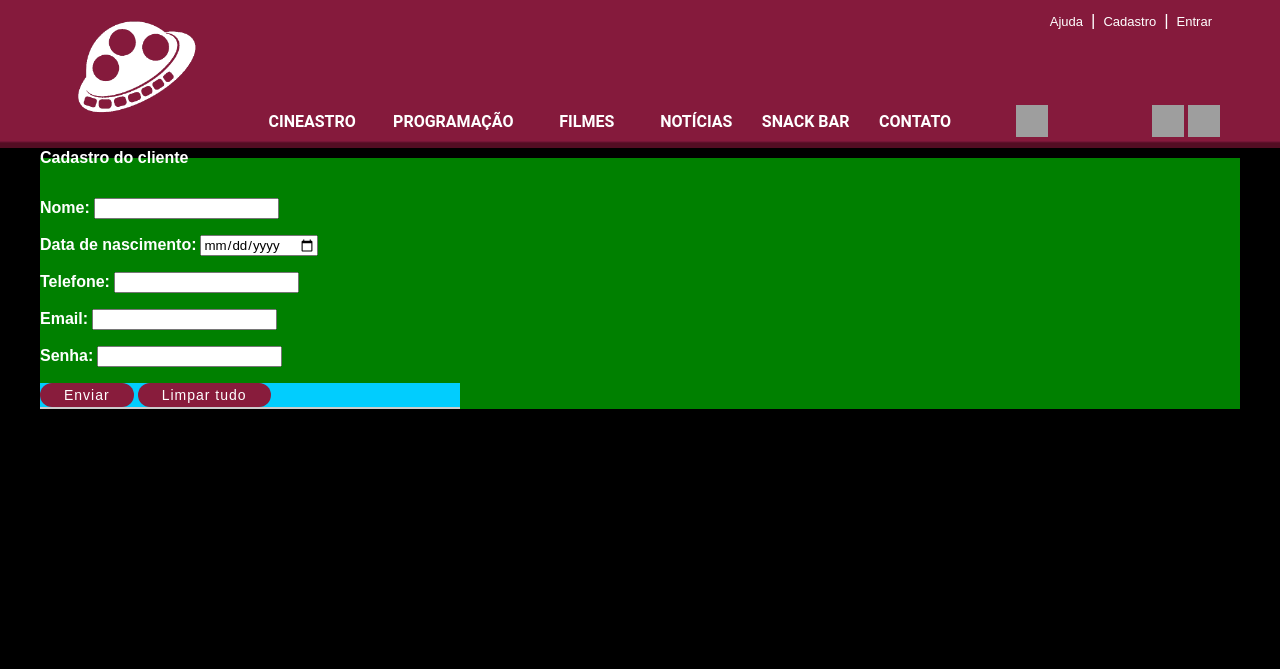
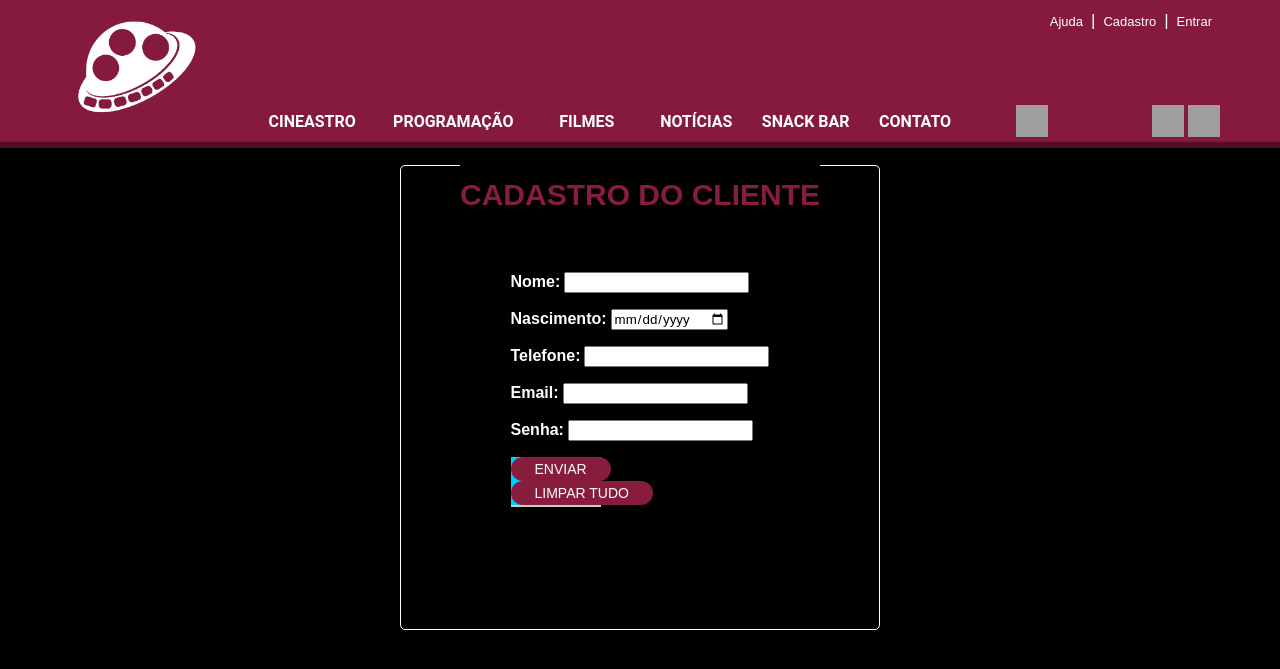
Before and after one commit to joaopedroselau/joaopedroselau.github.io, a PHP site: page /signup.php in a window 1280 px wide. Shown: the top 669 px of the page. Run offline with PHP 8.4, Linux system fonts and the light colour scheme; grey boxes are pictures that could not be loaded.

Commit message:
Atualização 15/10

```diff
--- a/projeto/cinema.css
+++ b/projeto/cinema.css
@@ -133,6 +133,7 @@ body{
 			text-align:center;
 			vertical-align:middle;
 			width:10%;
+			transition: all 50ms ease-out;
 
 
 			a {
@@ -142,14 +143,9 @@ body{
 				font-size:20 px;
 				color:#FFF;
 			}
-			li:hover{
-				transform: scale(2);
-			}
-
-
 		}
 		li:hover{
-			transform: scale(2);
+			transform: scale(1.4);
 		}
 
 	}
@@ -620,19 +616,28 @@ button:active {
 }
 
 .form{
-
-	align-content: space-around;
-	background-color: green;
+	display: flex;
+	margin:auto;
+	width: 30rem;
+	height: 30rem;
+	justify-content: center;
+	padding: 72px 0 0 0;
+	border: 1px solid #FFF;
+	border-radius: 5px;
 
 	.input{
 		background-color: #01CDFE;
-		align-content: center;
+		display: block;
 	}
 
 	legend{
-		color: white;
+		margin:auto auto 20px auto;
+		color: var(--color-primary);
 		font-family: Arial, Helvetica, sans-serif;
-		font-weight: bold;
+		font-weight: bolder;
+		font-size: 30px;
+		position: relative;
+		top:30px;
 	}
 	.label_form{
 		color: white;
@@ -643,20 +648,20 @@ button:active {
 	.button{
 		background-color: var(--color-primary);
 		border: none;
+		display: i;
 		border-radius: 16px;
 		padding: 4px 24px;
-		letter-spacing: 1px;
 		font-size: 14px;
 		text-align: center;
 		cursor: pointer;
 		outline: none;
 		color: #fff;
+		transition: all 150ms ease-out;
 	}
 
 	.button:hover {
 		background-color: #5e1229;
-		width: 6px;
-		height: 50rem;
+		font-size: 20px;
 	}
 
 
@@ -666,6 +671,20 @@ button:active {
 	}
 }
 
+#error-message {
+
+	color: white;
+	font-size: 24px;
+	font-family: Arial, Helvetica, sans-serif;
+}
+
+#success-message {
+
+	color: white;
+	font-size: 24px;
+	font-family: Arial, Helvetica, sans-serif;
+}
+
 .snack_list{
 	width: fit-content;
 	margin: auto;
@@ -673,7 +692,7 @@ button:active {
 
 .snack_list_list{
 	width: fit-content;
-	padding:0;
+
 }
 
 .snack_list_item_left{
--- a/projeto/signup.php
+++ b/projeto/signup.php
@@ -42,12 +42,12 @@
 	</header>
 
         <fieldset class="form">
-            <legend>Cadastro do cliente</legend><br><br>
+            <legend>CADASTRO DO CLIENTE</legend><br><br>
             <form method="post" action="signup.php">
                 <label class="label_form" for="nome">Nome:</label>
                 <input type="text" id="nome" name="nome"><br><br>
 
-                <label class="label_form" for="nascimento">Data de nascimento:</label>
+                <label class="label_form" for="nascimento">Nascimento:</label>
                 <input type="date" id="nascimento" name="nascimento"><br><br>
 
                 <label class="label_form" for="telefone">Telefone:</label>
@@ -61,8 +61,8 @@
                 <input type="password" id="senha" name="senha"><br><br>
 
                 <div class="input">
-                    <input class="button" type="submit" value="Enviar" name="submit">
-                    <input class="button" type="reset" value="Limpar tudo" name="limpar">
+                    <input class="button" type="submit" value="ENVIAR" name="submit">
+                    <input class="button" type="reset" value="LIMPAR TUDO" name="limpar">
                 </div>
             </form>
         </fieldset>
@@ -87,9 +87,9 @@ if (isset($_POST['submit'])) {
 
         try{
             if ($stmt->execute()) {
-                echo "<p id='success-message'> Cadastro realizado com sucesso,</p>";
+                echo "<p id='success-message'> Cadastro realizado com sucesso!</p>";
             } else {
-                echo "<p id='error-message'> Erro ao realizar cadastro. Por favor, tente novamente.</p>";
+                echo "<p id='error-message'> Email já cadastrado. Por favor, tente novamente.</p>";
             }
         } catch(Exception $e) {
 
@@ -106,4 +106,5 @@ if (isset($_POST['submit'])) {
 }
 ?>
 </body>
+
 </html>
```
